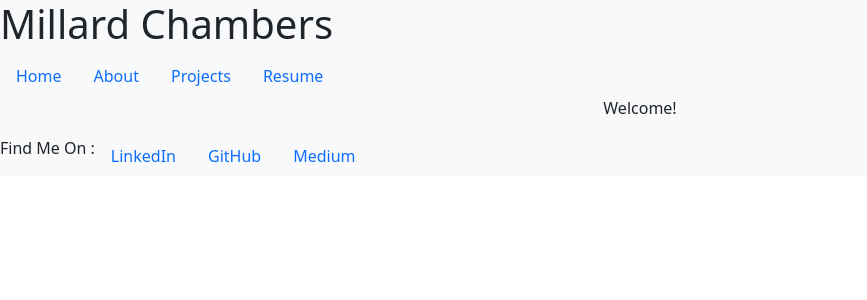
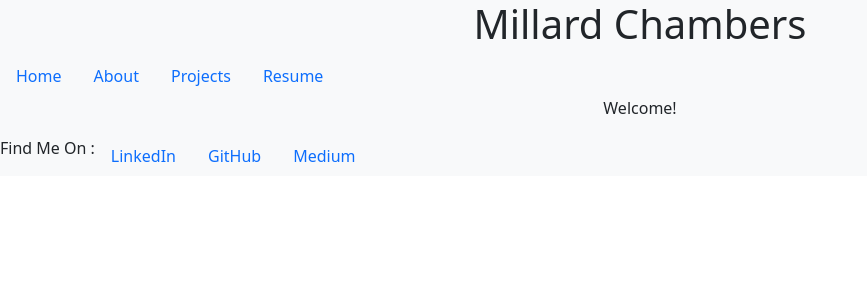
Before and after one commit to MChambersIV/Portfolio, a React (Create React App) app: page / in a window 1280 px wide. Shown: the top 300 px of the page, without its empty margins (0-867 px from the left). Built offline with nearby package versions, Linux system fonts and the light colour scheme.

Commit message:
removed unneeded class tag in Nav.js then properly applied element in Header.js

```diff
--- a/src/components/Header.js
+++ b/src/components/Header.js
@@ -2,7 +2,7 @@ import React from "react";
 
 function Header() {
     return (
-        <h1 class="text-center" className="title bg-light text-dark row-start">Millard Chambers</h1>
+        <h1 className="title bg-light text-center row-start">Millard Chambers</h1>
     )
 }
 
--- a/src/components/Nav.js
+++ b/src/components/Nav.js
@@ -3,7 +3,7 @@ import React from 'react';
 
 export default function Nav({ changePage }) {
   return (
-    <ul className="nav dark">
+    <ul className="nav dark center">
       <li className="nav-item">
         <a href="#home" onClick= { () => changePage('Home') } className="nav-link" >
           Home
```
